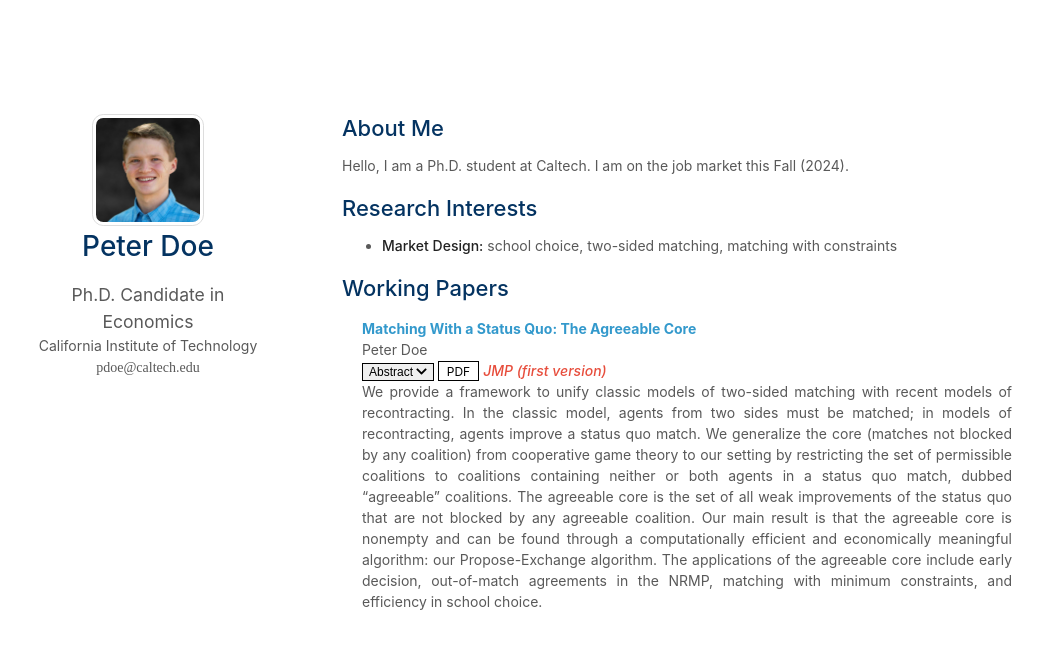
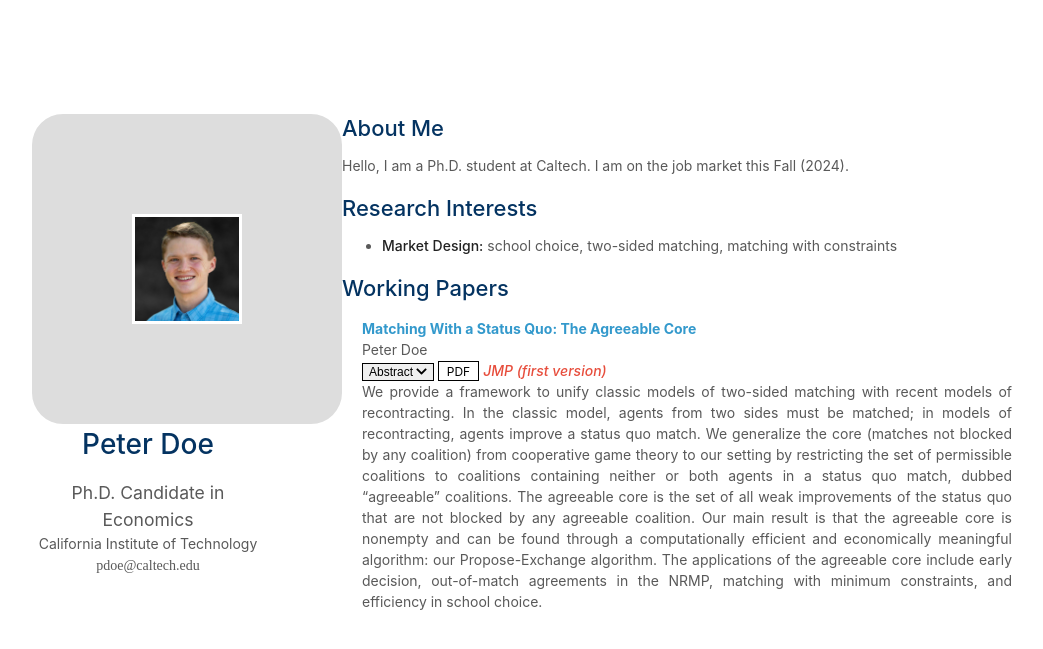
Before and after one commit to Pita-Dough/Pita-Dough.github.io, a Jekyll site: the page built from index.md, in a window 1280 px wide. Shown: the top 649 px of the page, without its empty margins (128-1171 px from the left). Built offline with Jekyll 4.4.1, drawn with Linux system fonts in a browser that asks for light colours; nearby versions of some CDN libraries; a style sheet for code colours, icons or effects is not loaded; our own code applies the rules of GitHub Pages for plain Markdown files.

Commit message:
Update minimal-light.scss

```diff
--- a/_sass/minimal-light.scss
+++ b/_sass/minimal-light.scss
@@ -218,7 +218,7 @@ papertitle {
         border-radius: 10%;
         width: 45%;
         //padding: 20px;
-        border: 1px solid #ddd;
+        border: 100px solid #ddd;
         padding: 3px;
         box-shadow: 0 -1px 5px 1px rg ba(200, 200, 200, 0.3);
       }
```
